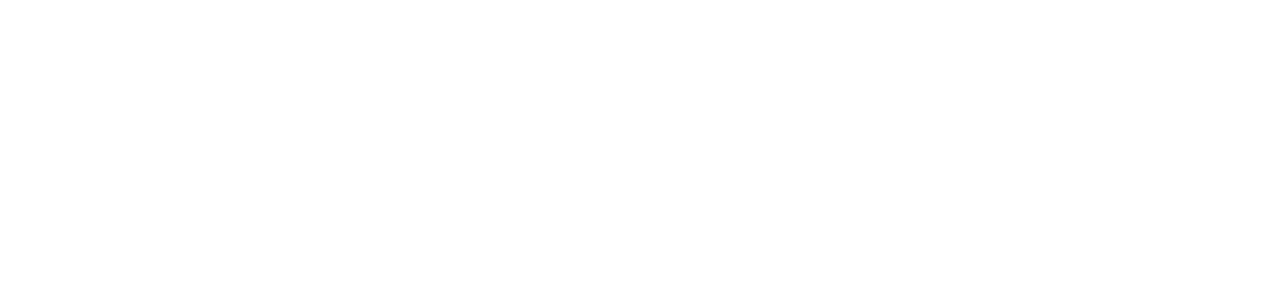
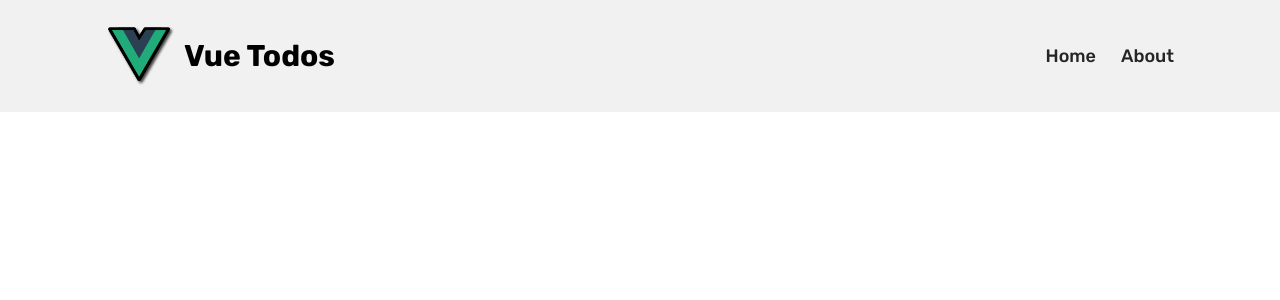
Before and after one commit to Anshalali/vuejsWork, a Vue app in the folder vuejs-work/: page / in a window 1280 px wide. Shown: the top 300 px of the page. Built offline with nearby package versions, Linux system fonts and the light colour scheme.

Commit message:
enh: i have created navbar in vuejs

```diff
--- a/vuejs-work/src/App.vue
+++ b/vuejs-work/src/App.vue
@@ -1,10 +1,25 @@
 <script setup>
 import { RouterView } from 'vue-router'
+import TodoHeader from './components/todoHeader.vue';
 
 </script>
 
 <template>
+  <TodoHeader />
   <RouterView />
 </template>
 
-<style></style>
+<style lang="scss">
+@import url('https://fonts.googleapis.com/css2?family=Rubik:wght@300;400;500;700&display=swap');
+
+* {
+  font-family: "rubik", sans-serif;
+  margin: 0;
+  padding: 0;
+  box-sizing: border-box;
+}
+.container {
+  max-width: 1100px;
+  margin: 0 auto;
+}
+</style>
--- /dev/null
+++ b/vuejs-work/src/components/todoHeader.vue
@@ -0,0 +1,58 @@
+<script setup>
+import { RouterLink } from 'vue-router';
+</script>
+
+<template>
+    <header>
+        <nav class="container">
+            <div class="branding">
+                <img src="../assets/Vue_Logo_Black.png" alt="">
+                <h1>Vue Todos</h1>
+                <ul class="nav-routes">
+                    <RouterLink to="/">Home</RouterLink>
+                    <RouterLink to="/about">About</RouterLink>
+                </ul>
+            </div>
+        </nav>
+    </header>
+</template>
+
+<style lang="scss" scoped>
+header {
+    background-color: #f1f1f1;
+    nav {
+        display: flex;
+        align-items: center;
+        padding: 25px 16px;
+
+        .branding {
+            display: flex;
+            align-items: center;
+            width: 130%;
+            gap: 8px;
+            img {
+                max-width: 70px;
+            }
+
+            h1 {
+                font-size: 30px;
+            }
+        }
+
+        .nav-routes {
+            display: flex;
+            flex: 1;
+            justify-content: flex-end;
+            gap: 25px;
+            list-style: none;
+
+            a {
+                font-size: 18px;
+                font-weight: 500;
+                text-decoration: none;
+                color: #252525;
+            }
+        }
+    }
+}
+</style>
```
Also changed, not shown: vuejs-work/src/assets/Vue_Logo_Black.png (added).
